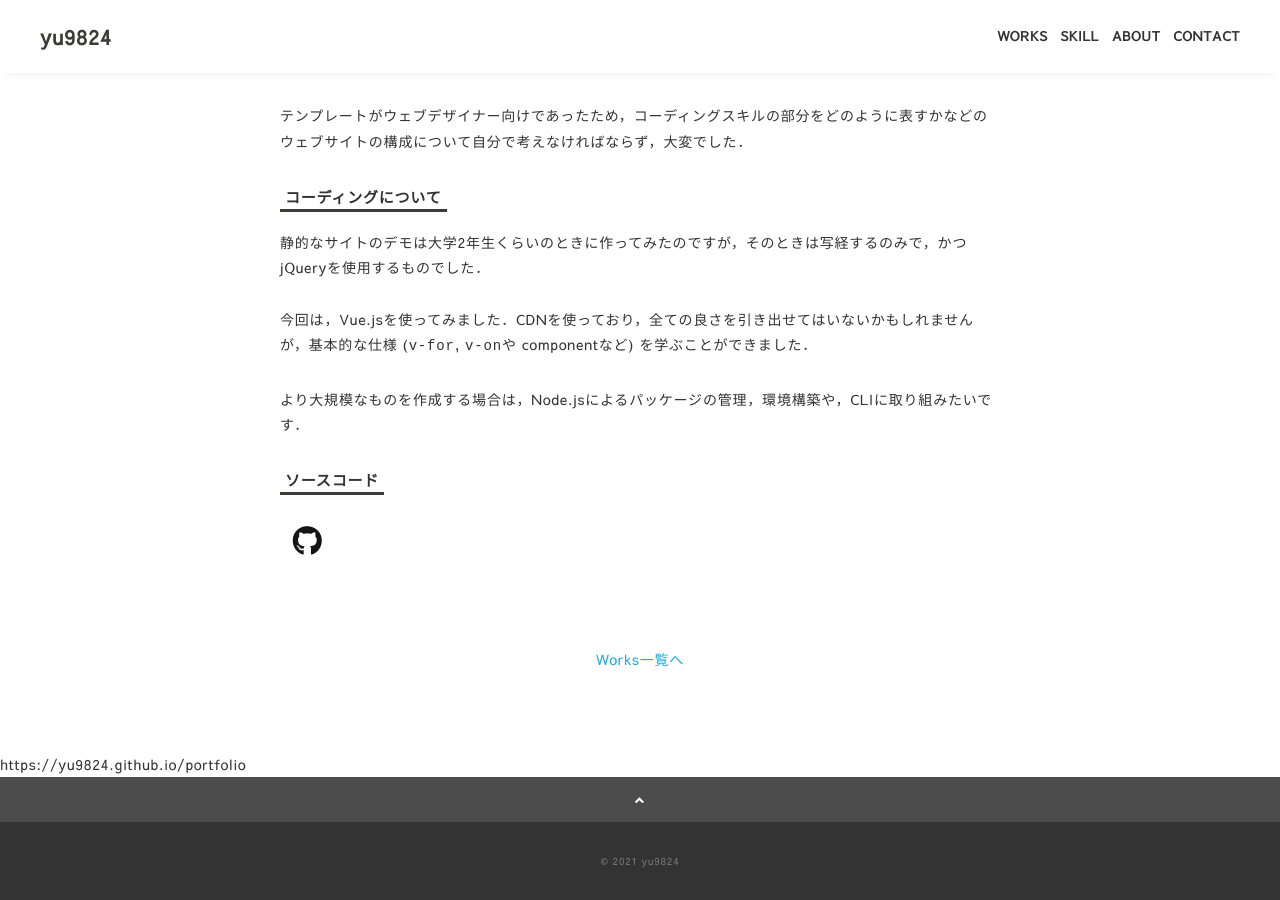
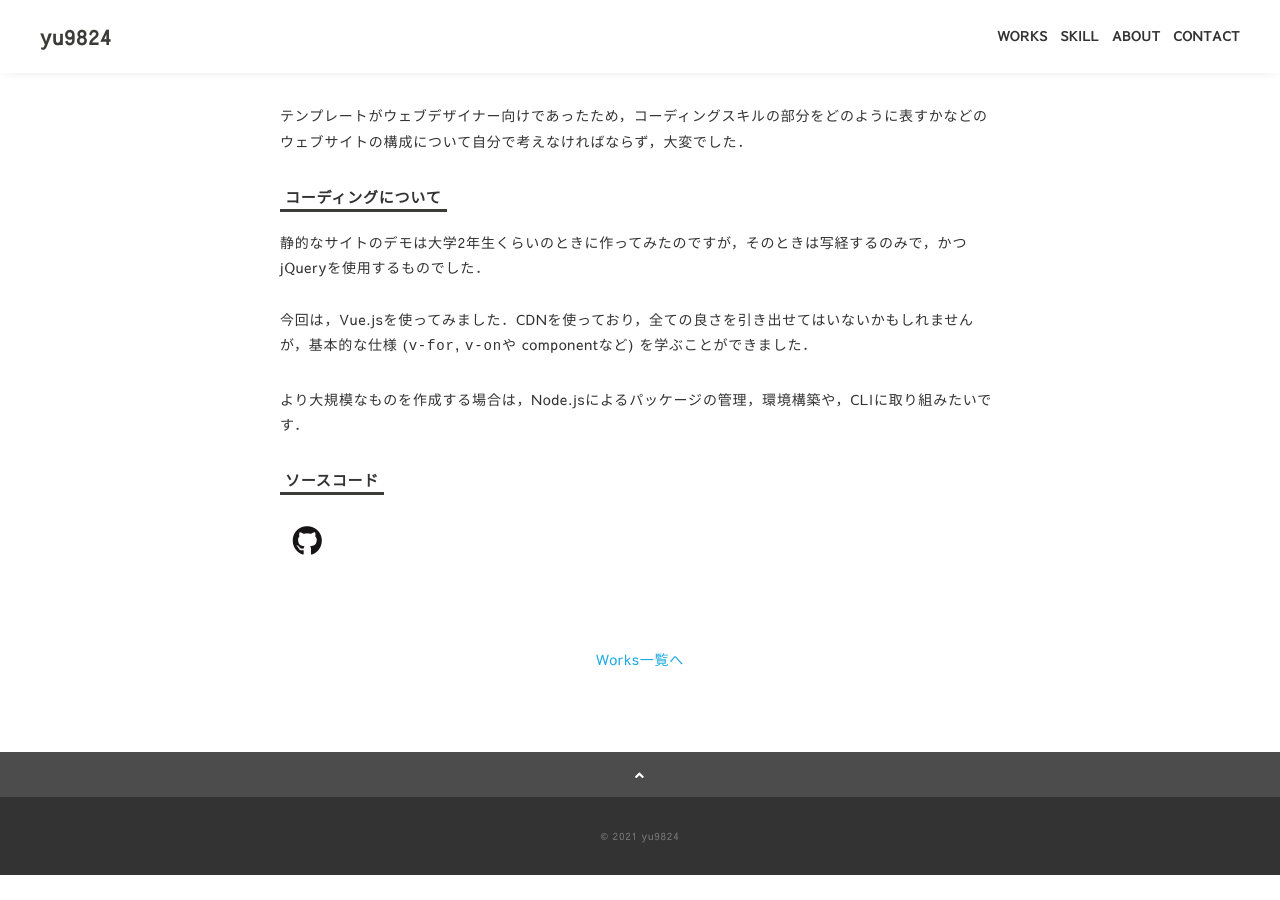
Before and after one commit to yu9824/portfolio, a Jekyll site: the page built from works/portfolio.html, in a window 1280 px wide and 900 px high, scrolled down 1040 px. Built offline with Jekyll 4.4.1, drawn with Linux system fonts in a browser that asks for light colours; nearby versions of some CDN libraries; a script that is not in the unit is left out; comment, search, counter and statistics services are not loaded; after the commit the page ends 1915 px from its top, so only the background shows below that.

Commit message:
url test again.

```diff
--- a/_includes/works.html
+++ b/_includes/works.html
@@ -1,6 +1,7 @@
 <div class="work-list">
     {% for work in site.pages %}
         {% if work.dir == '/works/' %}
+            {{work.url}}
             <a class="works-item" href="{{work.url}}">
                 <div class="works-img"><img src="https://blinky.nemui.org/shot/large?{{site.url}}{{work.url}}" alt="yu9824's portfolio"/></div>
                 <p class="works-name"> {{ work.title }} </p>
--- a/_layouts/common.html
+++ b/_layouts/common.html
@@ -9,7 +9,6 @@
 
         {{ content }}
 
-        {{site.url|relative_url}}
         <!-- ページトップへ遷移 -->
         <div id='app-top'>
             <div class="page-top" v-scroll-to="{
```
